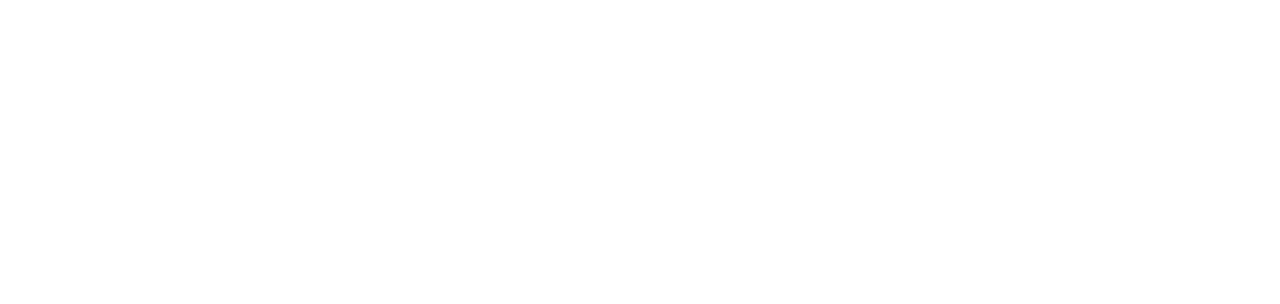
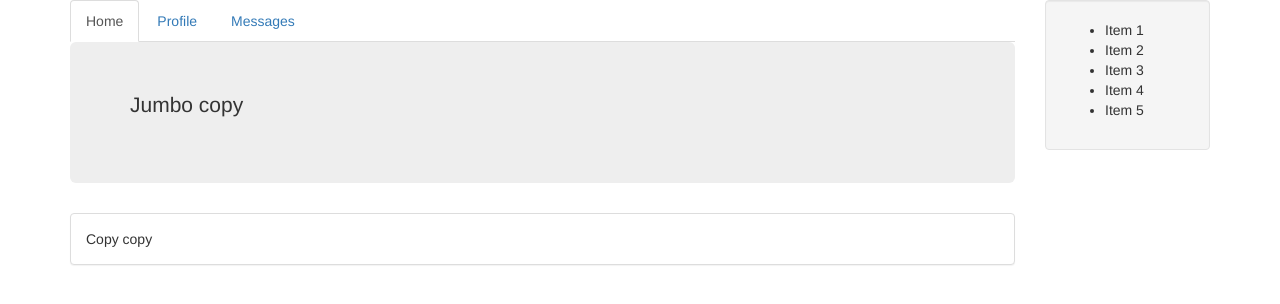
Before and after one commit to okiguess/web-portfolio, a plain HTML site: page index.html in a window 1280 px wide. Drawn offline with Linux system fonts and the light colour scheme.

Commit message:
It will add div block elements to page - sidebar, nav, jumbotron, panel - and custom css height for sidebar and container

```diff
--- a/css/styles.css
+++ b/css/styles.css
@@ -0,0 +1,7 @@
+#sidebar {
+  height: 100%;
+}
+
+.container {
+  height: 100%;
+}
--- a/index.html
+++ b/index.html
@@ -7,6 +7,41 @@
     <title>Camden Swita's Portfolio</title>
   </head>
   <body>
+    <div class="container">
+      <div class="row">
+        <div class="col-md-10">
+          <div id="navigation">
+            <ul class="nav nav-tabs">
+              <li role="presentation" class="active"><a href="#">Home</a></li>
+              <li role="presentation"><a href="#">Profile</a></li>
+              <li role="presentation"><a href="#">Messages</a></li>
+            </ul>
+          </div>
+          <div class="jumbotron">
+            <p>Jumbo copy</p>
+          </div>
+          <div class="maincontent">
+            <div class="panel panel-default">
+              <div class="panel-body">
+                Copy copy
+              </div>
+            </div>
+          </div>
+        </div>
+        <div class="col-md-2">
+          <div id="sidebar" class="well">
+            <ul>
+              <li>Item 1</li>
+              <li>Item 2</li>
+              <li>Item 3</li>
+              <li>Item 4</li>
+              <li>Item 5</li>
+            </ul>
+          </div>
+        </div>
+      </div>
+    </div>
+
 
   </body>
 </html>
```
